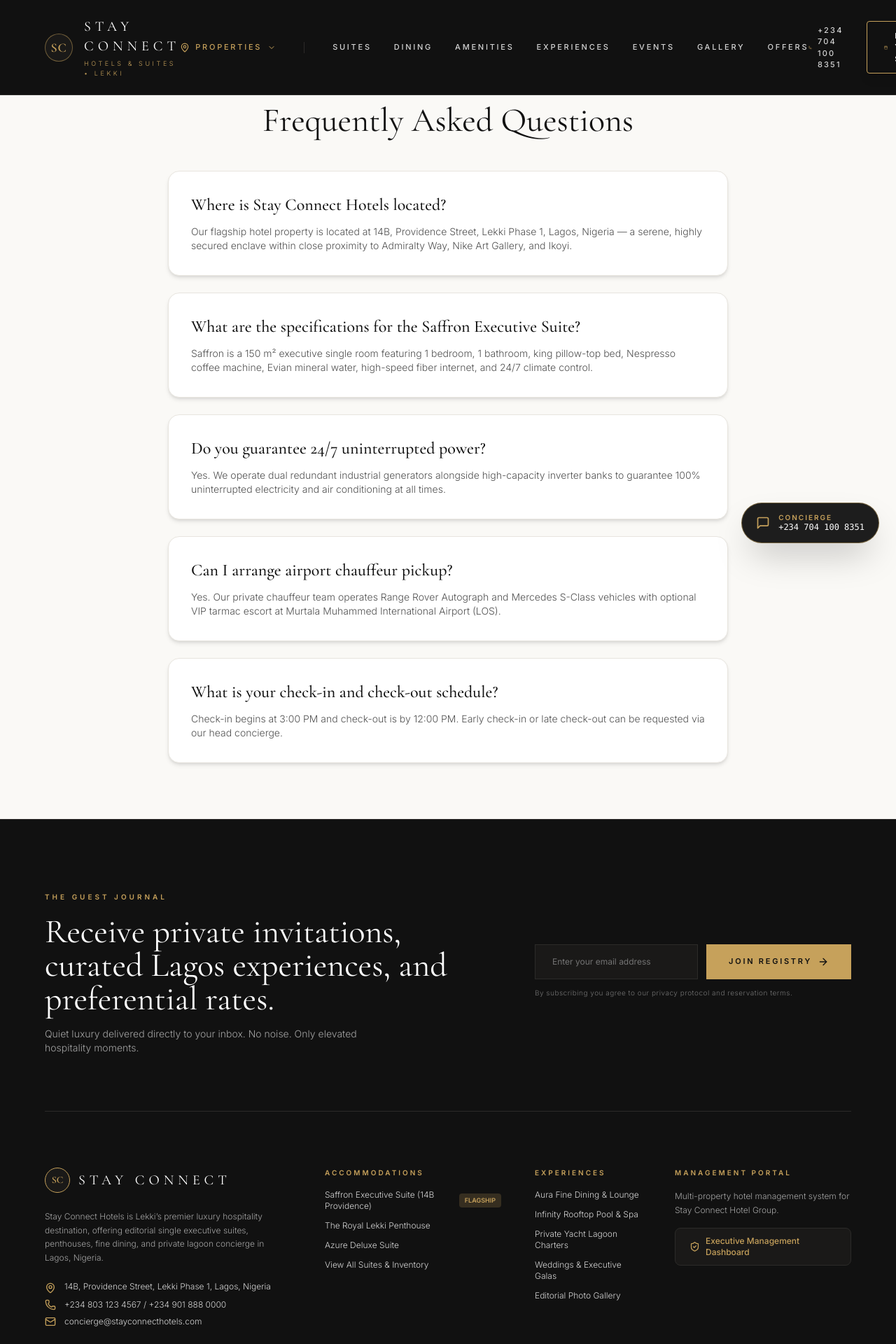
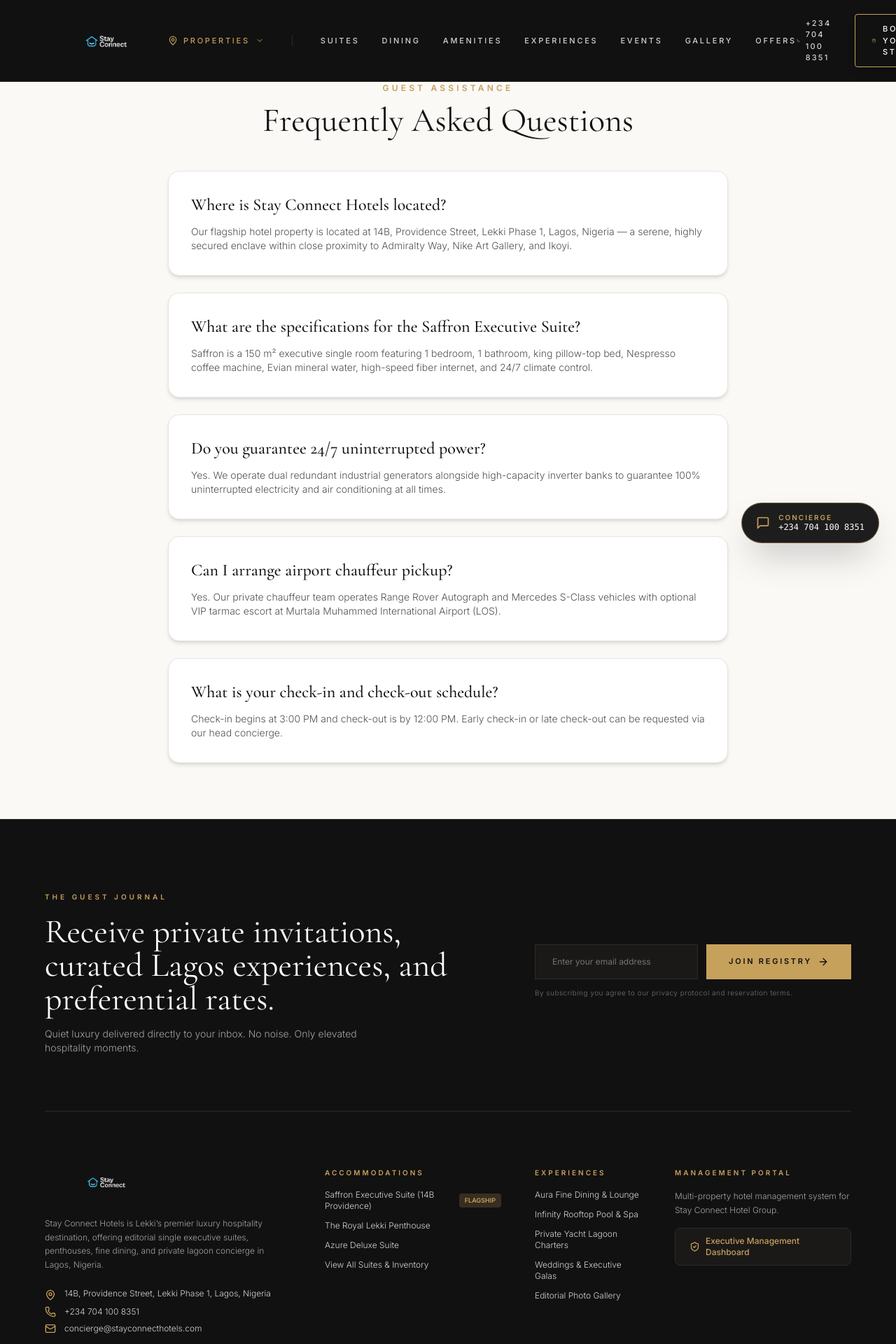
Before and after one commit to winnerbanjo/stayconnectglobal, a Next.js app: page /faq in a window 1280 px wide. Shown: the top 1920 px of the page at 70% size. Built offline with nearby package versions, Linux system fonts and the light colour scheme.

Commit message:
Integrated official Stay Connect logo across site header, footer, and admin mobile nav

```diff
--- a/src/components/admin/AdminMobileNav.tsx
+++ b/src/components/admin/AdminMobileNav.tsx
@@ -27,15 +27,13 @@ export default function AdminMobileNav() {
   return (
     <div className="md:hidden border-b border-[#2C2B29] bg-[#111111] px-4 py-3 sticky top-0 z-40">
       <div className="flex items-center justify-between">
-        <div className="flex items-center gap-2.5">
-          <div className="w-7 h-7 rounded-full bg-[#C6A15B]/20 border border-[#C6A15B] text-[#C6A15B] font-serif font-bold flex items-center justify-center text-xs">
-            SC
-          </div>
-          <div>
-            <div className="font-serif text-sm text-white font-medium">Stay Connect</div>
-            <div className="text-[9px] text-[#C6A15B] uppercase tracking-widest font-semibold">PMS Portal</div>
-          </div>
-        </div>
+        <Link href="/admin" className="relative h-8 w-36">
+          <img
+            src="/images/logo.png"
+            alt="Stay Connect Admin Logo"
+            className="w-full h-full object-contain filter brightness-110"
+          />
+        </Link>
 
         <button
           onClick={() => setOpen(!open)}
--- a/src/components/navigation/Footer.tsx
+++ b/src/components/navigation/Footer.tsx
@@ -68,14 +68,15 @@ export default function Footer() {
         <div className="grid grid-cols-1 md:grid-cols-2 lg:grid-cols-12 gap-12 pb-16 border-b border-[#2C2B29]">
           {/* Brand & Address */}
           <div className="lg:col-span-4 space-y-6">
-            <div className="flex items-center gap-3">
-              <div className="w-9 h-9 rounded-full bg-[#1A1918] border border-[#C6A15B] flex items-center justify-center font-serif text-[#C6A15B] text-sm font-semibold">
-                SC
+            <Link href="/" className="inline-block">
+              <div className="relative h-10 w-44">
+                <img
+                  src="/images/logo.png"
+                  alt="Stay Connect Hotels Logo"
+                  className="w-full h-full object-contain filter brightness-110"
+                />
               </div>
-              <span className="font-serif text-xl tracking-[0.3em] text-white uppercase font-normal">
-                STAY CONNECT
-              </span>
-            </div>
+            </Link>
             <p className="text-neutral-400 text-xs leading-relaxed font-light pr-4">
               Stay Connect Hotels is Lekki’s premier luxury hospitality destination, offering editorial single executive suites, penthouses, fine dining, and private lagoon concierge in Lagos, Nigeria.
             </p>
@@ -86,7 +87,7 @@ export default function Footer() {
               </div>
               <div className="flex items-center gap-3">
                 <Phone className="w-4 h-4 text-[#C6A15B] shrink-0" />
-                <span>+234 803 123 4567 / +234 901 888 0000</span>
+                <span>+234 704 100 8351</span>
               </div>
               <div className="flex items-center gap-3">
                 <Mail className="w-4 h-4 text-[#C6A15B] shrink-0" />
--- a/src/components/navigation/Navbar.tsx
+++ b/src/components/navigation/Navbar.tsx
@@ -2,6 +2,7 @@
 
 import React, { useState, useEffect } from 'react';
 import Link from 'next/link';
+import Image from 'next/image';
 import { usePathname } from 'next/navigation';
 import { motion, AnimatePresence } from 'framer-motion';
 import { Menu, X, Calendar, Phone, MapPin, ChevronDown } from 'lucide-react';
@@ -42,25 +43,21 @@ export default function Navbar() {
       <header
         className={`fixed top-0 left-0 right-0 z-50 transition-all duration-500 ${
           scrolled
-            ? 'bg-[#111111]/95 backdrop-blur-xl border-b border-[#2C2B29] py-4 sm:py-5 shadow-2xl'
+            ? 'bg-[#111111]/95 backdrop-blur-xl border-b border-[#2C2B29] py-3.5 shadow-2xl'
             : isHome
-            ? 'bg-gradient-to-b from-black/90 via-black/40 to-transparent py-5 sm:py-7'
-            : 'bg-[#111111] py-4 sm:py-6 border-b border-[#2C2B29]'
+            ? 'bg-gradient-to-b from-black/90 via-black/40 to-transparent py-5 sm:py-6'
+            : 'bg-[#111111] py-4 sm:py-5 border-b border-[#2C2B29]'
         }`}
       >
         <div className="max-w-7xl mx-auto px-4 sm:px-8 lg:px-16 flex items-center justify-between">
-          {/* Brand Identity */}
-          <Link href="/" className="group flex items-center gap-2.5 sm:gap-4">
-            <div className="w-8 h-8 sm:w-10 sm:h-10 rounded-full bg-[#1A1918] border border-[#C6A15B]/50 flex items-center justify-center transition-all duration-300 group-hover:border-[#C6A15B] group-hover:scale-105 shrink-0">
-              <span className="font-serif text-[#C6A15B] text-sm sm:text-lg font-semibold tracking-wider">SC</span>
-            </div>
-            <div className="flex flex-col justify-center">
-              <span className="font-serif text-base sm:text-xl tracking-[0.2em] sm:tracking-[0.3em] text-white uppercase font-normal leading-none">
-                STAY CONNECT
-              </span>
-              <span className="text-[8px] sm:text-[9px] tracking-[0.25em] sm:tracking-[0.4em] text-[#C6A15B] uppercase font-light mt-1">
-                Hotels & Suites • Lekki
-              </span>
+          {/* Brand Logo */}
+          <Link href="/" className="group flex items-center gap-3">
+            <div className="relative h-9 sm:h-11 w-32 sm:w-44 transition-transform duration-300 group-hover:scale-105">
+              <img
+                src="/images/logo.png"
+                alt="Stay Connect Hotels Logo"
+                className="w-full h-full object-contain filter brightness-110"
+              />
             </div>
           </Link>
 
```
Also changed, not shown: public/images/logo.png (added), public/logo.png (added).
